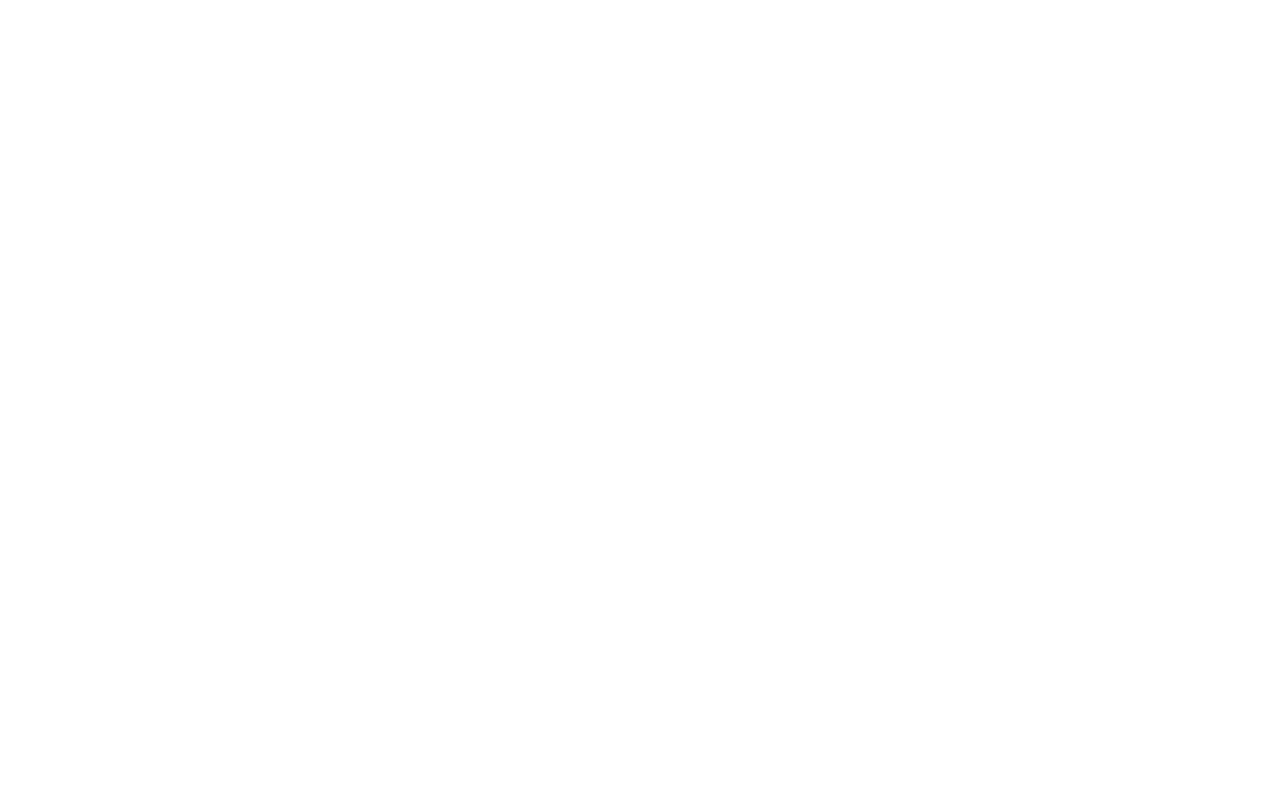
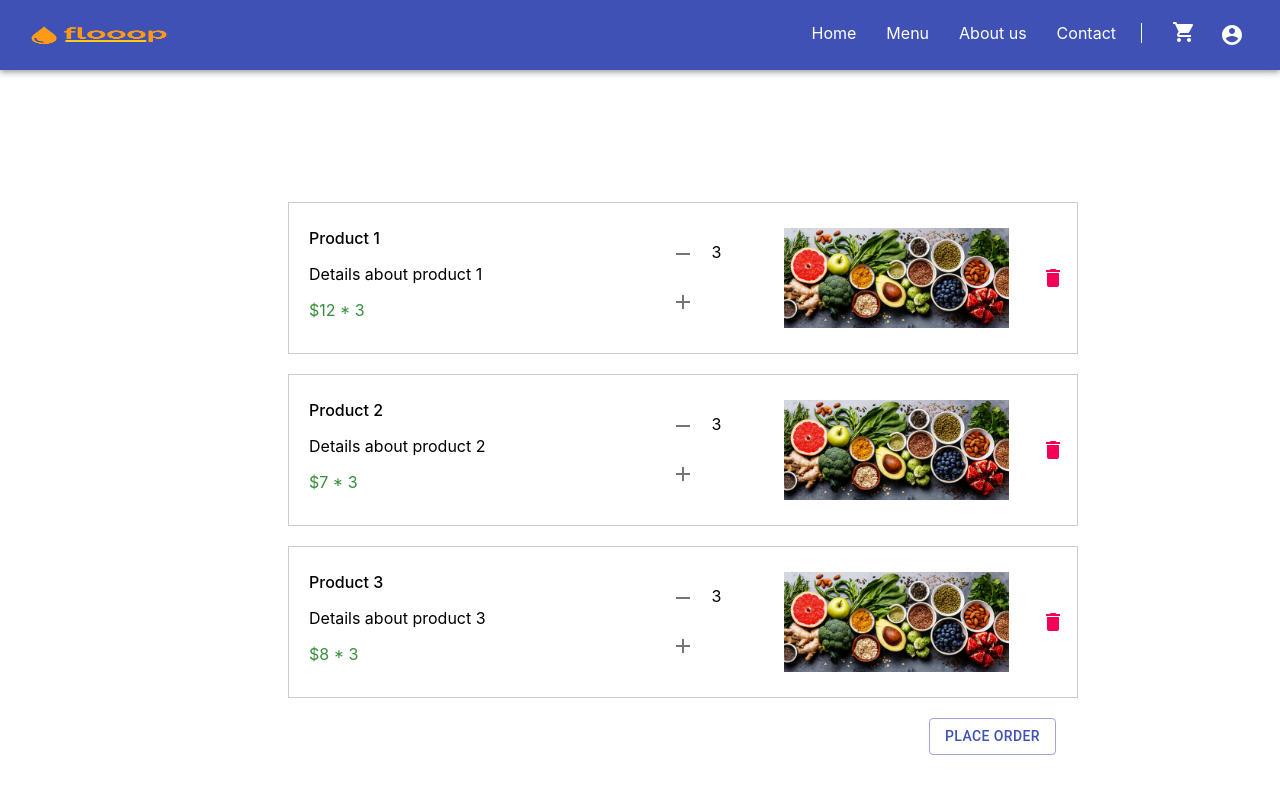
Before and after one commit to OpenSamples/FoodDeliveryFrontend, a React (Create React App) app in the folder frontend/: page /shopping-cart in a window 1280 px wide. Shown: the top 800 px of the page. Built offline with nearby package versions, Linux system fonts and the light colour scheme.

Commit message:
Created shopping cart page

```diff
--- a/frontend/src/App.js
+++ b/frontend/src/App.js
@@ -8,6 +8,7 @@
 import About from './containers/About'
 import Contact from './containers/Contact'
 import SingleProduct from './containers/SingleProduct'
+import ShoppingCart from './containers/ShoppingCart'
 
 function App() {
 
@@ -21,6 +22,7 @@
       <Route path="/about" component={About} />
       <Route path="/contact" component={Contact} />
       <Route path="/product/:id" component={SingleProduct} />
+      <Route path="/shopping-cart" component={ShoppingCart} />
     </>
   );
 }
--- a/frontend/src/components/Header.js
+++ b/frontend/src/components/Header.js
@@ -103,7 +103,9 @@
                 <IconButton
                     color="inherit"
                 >
-                    <ShoppingCartIcon />
+                    <Link className={classes.colorWhite} to="/shopping-cart">
+                        <ShoppingCartIcon />
+                    </Link>
                 </IconButton>
                 <IconButton
                     aria-controls="menu-appbar"
--- /dev/null
+++ b/frontend/src/components/ShoppingCartItem.js
@@ -0,0 +1,84 @@
+import React from 'react'
+import { makeStyles } from '@material-ui/core/styles'
+import { IconButton } from '@material-ui/core'
+import { Delete, Remove, Add } from '@material-ui/icons'
+
+const useStyles = makeStyles(() => ({
+    root: {
+        width: '100%',
+        height: '150px',
+        display: 'flex',
+        alignItems: 'center',
+        border: '1px solid #ccc',
+        margin: '20px 0',
+        paddingLeft: '20px'
+    },
+    container: {
+        display: 'flex',
+        width: '95%'
+    },
+    details: {
+        display: 'flex',
+        flexDirection: 'column',
+        width: '50%'
+    },
+    imageQty: {
+        display: 'flex',
+        justifyContent: 'flex-end',
+        paddingRight: '20px',
+        alignItems: 'center',
+        width: '50%'
+    },
+    title: {
+        fontWeight: '500'
+    },
+    price: {
+        color: '#388e3c'
+    },
+    thumbnail: {
+        maxHeight: '100px',
+        marginLeft: '20px'
+    }
+}))
+
+const ShoppingCartItem = props => {
+    const classes = useStyles()
+
+    const increaseQty = (val) => () => {
+        if(!(props.state.qty === 1 && val < 0)) {
+            props.setState({
+                ...props.state,
+                qty: props.state.qty + val
+            })
+        }
+    }
+
+    return (
+        <div className={classes.root}>
+            <div className={classes.container}>
+                <div className={classes.details}>
+                    <span className={classes.title}>{props.name}</span>
+                    <p>{props.details}</p>
+                    <span className={classes.price}>${props.price} * {props.state.qty}</span>
+                </div>
+                <div className={classes.imageQty}>
+                    <span>
+                        <IconButton onClick={increaseQty(-1)}>
+                            <Remove />
+                        </IconButton>
+                        <span>{'   ' + props.state.qty + '   '}</span>
+                        <IconButton onClick={increaseQty(1)}>
+                            <Add />
+                        </IconButton>
+                    </span>
+                    <img src={props.thumbnail} alt={props.name} className={classes.thumbnail} />
+                </div>
+            </div>
+            <IconButton color="secondary">
+                <Delete />
+            </IconButton>
+        </div>
+    )
+}
+
+export default ShoppingCartItem
--- a/frontend/src/containers/ShoppingCart.js
+++ b/frontend/src/containers/ShoppingCart.js
@@ -1,13 +1,67 @@
 import React from 'react'
+import { makeStyles } from '@material-ui/core/styles'
+import { Button } from '@material-ui/core'
 import Header from '../components/Header'
 import Footer from '../components/Footer'
+import ShoppingCartItem from '../components/ShoppingCartItem'
+import photo1 from '../assets/categories/1.jpg'
+
+const useStyles = makeStyles(() => ({
+    root: {
+        minHeight: '100vh',
+        width: '60%',
+        margin: '5rem auto'
+    },
+    container: {
+        width: '100%',
+        // border: '1px solid #ccc',
+        padding: '2rem'
+    },
+    placeOrderBtn: {
+        float: 'right'
+    }
+}))
+
+const items = [
+    {
+        name: 'Product 1',
+        details: 'Details about product 1',
+        qty: 2,
+        price: 12,
+        thumbnail: photo1
+    },
+    {
+        name: 'Product 2',
+        details: 'Details about product 2',
+        qty: 1,
+        price: 7,
+        thumbnail: photo1
+    },
+    {
+        name: 'Product 3',
+        details: 'Details about product 3',
+        qty: 5,
+        price: 8,
+        thumbnail: photo1
+    }
+]
 
 const ShoppingCart = () => {
+    const classes = useStyles()
+
+    const [state, setState] = React.useState({qty: 3})
+
     return (
         <>
             <Header />
-            <p>OVO JE ShoppingCart</p>
-            <div style={{minHeight: '100vh'}}></div>
+            <div className={classes.root}>
+                <div className={classes.container}>
+                    {items.map((item, i) => (
+                        <ShoppingCartItem state={state} setState={setState} key={i} name={item.name} details={item.details} qty={item.qty} price={item.price} thumbnail={item.thumbnail} />
+                    ))}
+                    <Button variant="outlined" color="primary" className={classes.placeOrderBtn}>Place order</Button>
+                </div>
+            </div>
             <Footer />
         </>
     )
```
